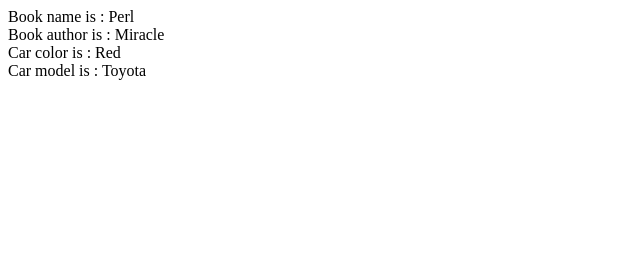
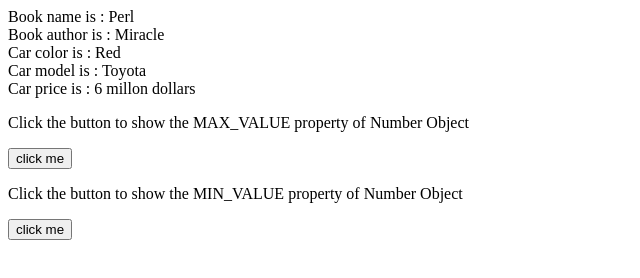
Before and after one commit to igwemiracle/Javascript-practice, a plain HTML site: page 01-fundamentals/obj.html in a window 1280 px wide. Shown: the whole page, without its empty margins (0-640 px from the left). Drawn offline with Linux system fonts and the light colour scheme.

Commit message:
JavaScript Practice

```diff
--- a/01-fundamentals/oBjects.js
+++ b/01-fundamentals/oBjects.js
@@ -21,24 +21,52 @@
 book.subject = "Perl";
 book.author = "Miracle";
 
+
+
+
 /**
  *  EXAMPLE 2
  * Demostrate how to create an object with a User-defined function.
  * Here the "this" keyword is used to refer to object that has been
  * passed to a function.
  */
-
-
-
-// class car {
-//     constructor(color, model) {
-//         this.color = color;
-//         this.model = model;
-//     }
-// } OR 👇
+// Define a function that will work as a method
+function addPrice(amoutn) {
+    this.price = amoutn;
+}
 
 function car(color, model) {
     this.color = color;
     this.model = model;
+    this.carPrice = addPrice;
 }
 var myCar = new car("Red", "Toyota")
+myCar.carPrice(6 + " millon dollars")
+
+
+/**
+ * NUMBER OBJECT
+ *  Properties of Number
+ * -- MAX_VALUE   -- NEGATIVE_INFINITY
+ * -- MIN_VALUE   -- POSITIVE_INFINITY
+ * -- NaN         -- prototype
+ * -- constructor
+ */
+
+
+function show_max_value() {
+    var max_val = Number.MAX_VALUE;
+    var min_val = Number.MIN_VALUE;
+
+    document.write("Value of Number.MAX_VALUE : " + max_val);
+    document.write("Value of Number.MAX_VALUE : " + min_val);
+}
+
+
+function show_min_value() {
+    var max_val = Number.MAX_VALUE;
+    var min_val = Number.MIN_VALUE;
+
+    document.write("Value of Number.MAX_VALUE : " + max_val);
+    document.write("Value of Number.MAX_VALUE : " + min_val);
+}
--- a/01-fundamentals/obj.html
+++ b/01-fundamentals/obj.html
@@ -10,8 +10,12 @@
             // Example 2
             document.write("Car color is : " + myCar.color + "<br>");
             document.write("Car model is : " + myCar.model + "<br>");
-
+            document.write("Car price is : " + myCar.price + "<br>");
         </script>
+        <p>Click the button to show the MAX_VALUE property of Number Object</p>
+        <input type="button" value="click me" onclick="show_max_value()">
+        <p>Click the button to show the MIN_VALUE property of Number Object</p>
+        <input type="button" value="click me" onclick="show_min_value()">
 
     </body>
 </html>
```
